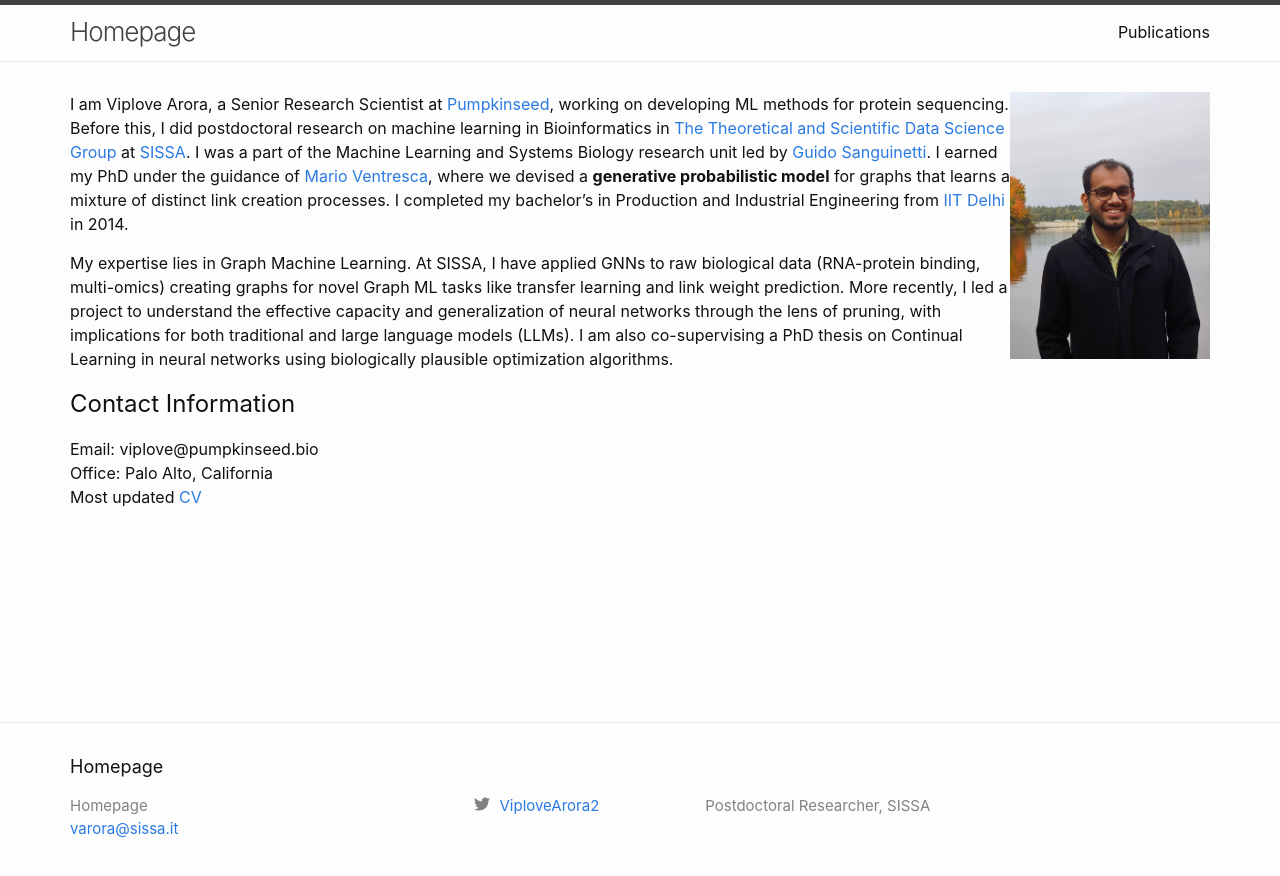
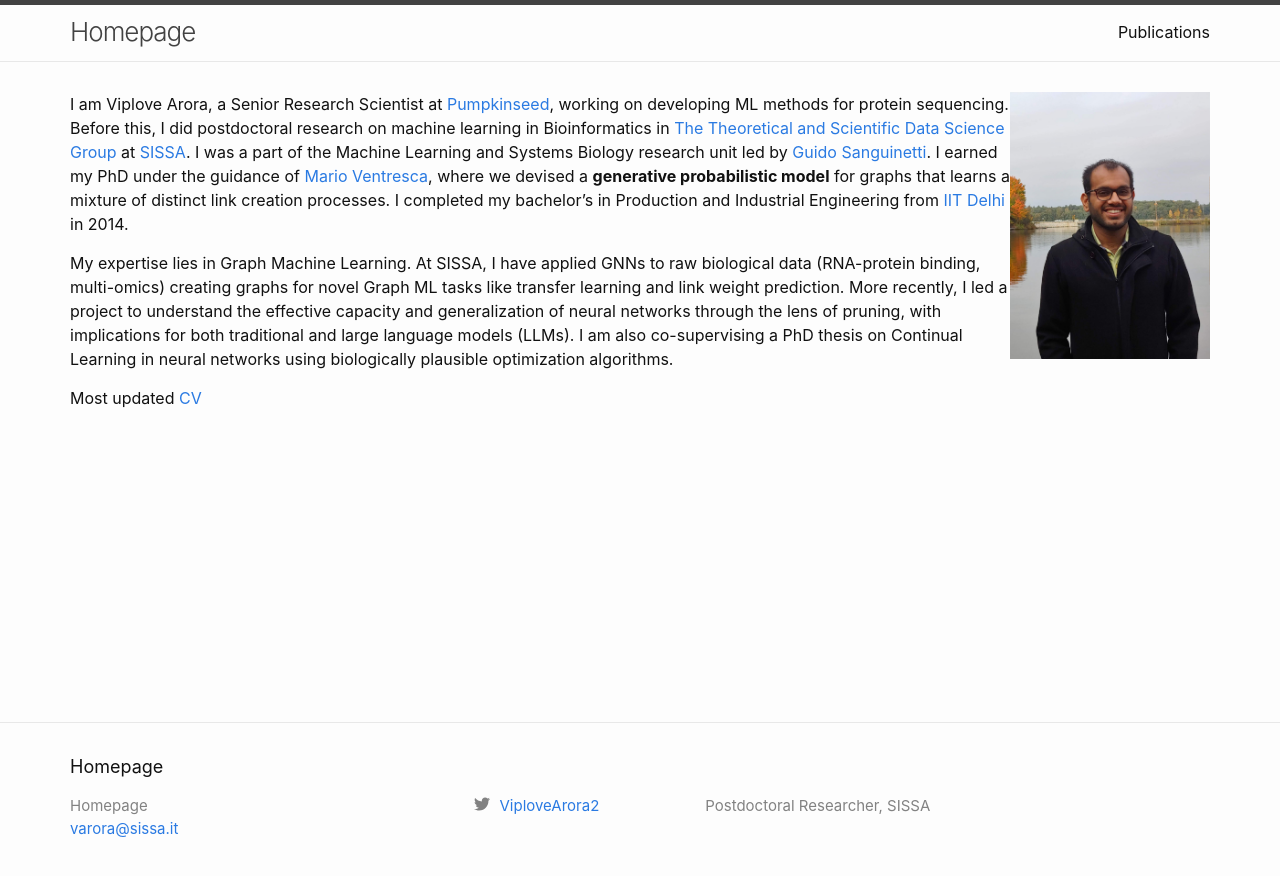
Before and after one commit to viplovearora/viplovearora.github.io, a Jekyll site: the page built from index.md, in a window 1280 px wide. Shown: the top 876 px of the page. Built offline with Jekyll 4.4.1, drawn with Linux system fonts in a browser that asks for light colours.

Commit message:
Update index.md

```diff
--- a/index.md
+++ b/index.md
@@ -11,7 +11,4 @@ My expertise lies in Graph Machine Learning. At SISSA, I have applied GNNs to ra
 
 <!-- I am interested in developing conceptual, mathematical, and computational tools for modeling complex systems. My research interests include network science, machine learning, complex systems, algorithm design, simulation, multi-objective optimization, and mechanism design. -->
 
-## Contact Information
-Email: viplove@pumpkinseed.bio
-Office: Palo Alto, California
 Most updated [CV]({{ site.url }}/assets/CV_Viplove.pdf)
```
